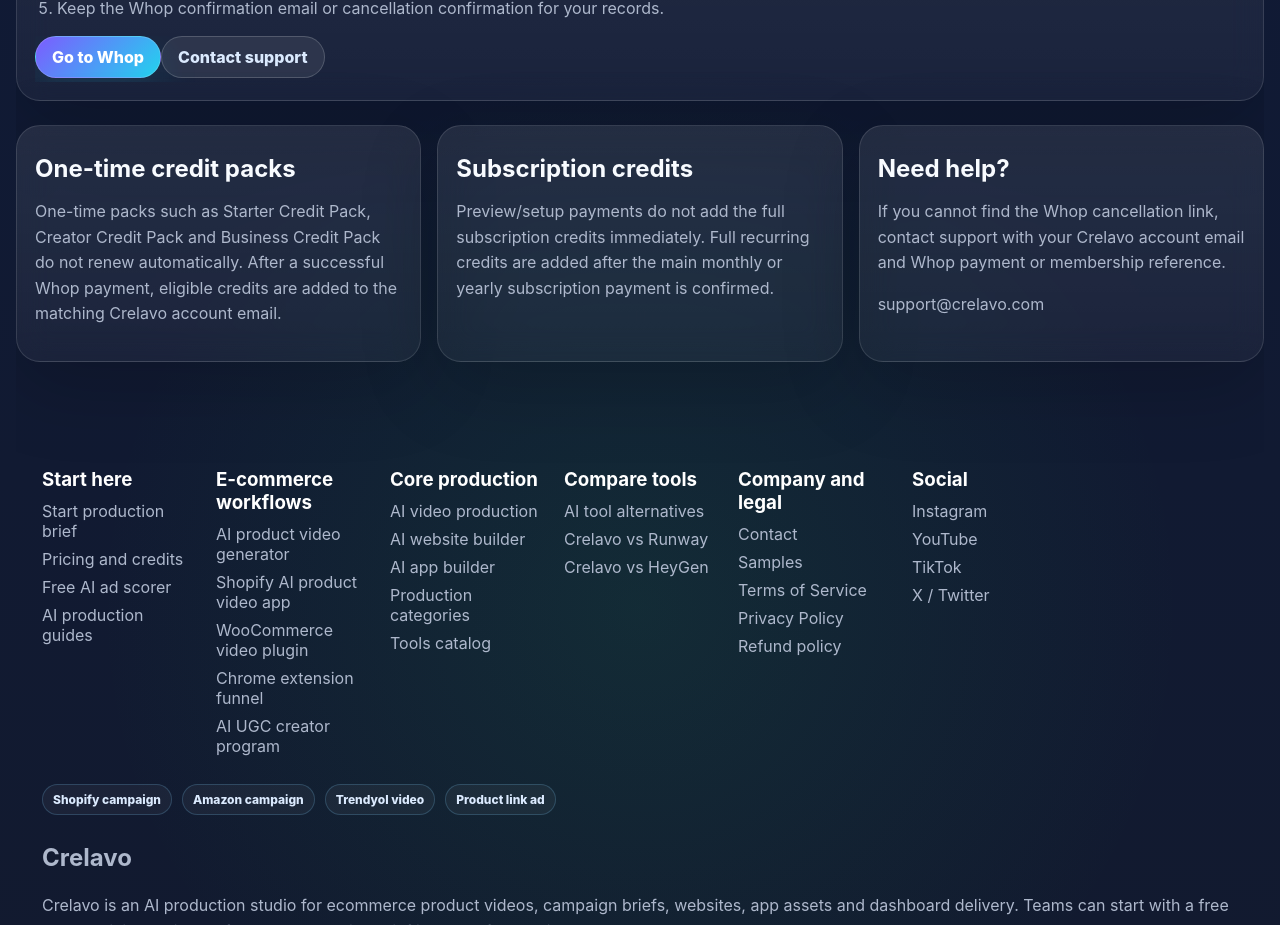
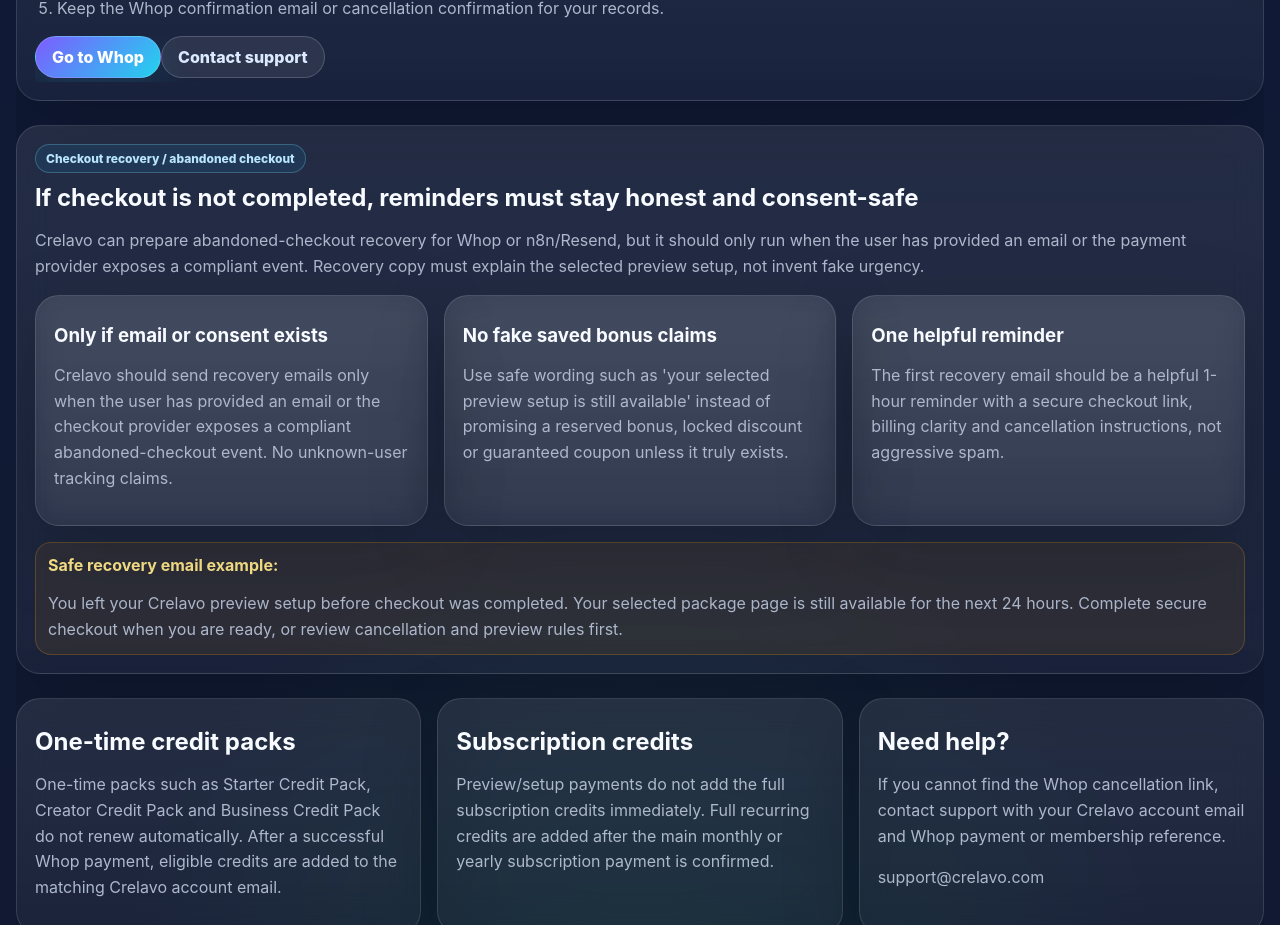
Before and after one commit to olcayto44/crelavo-vercel-upload, a Next.js app: page /whop-billing in a window 1280 px wide. Shown: the part 900-1825 px from the top of the page. Built offline with nearby package versions, Linux system fonts and the light colour scheme; no server answers.

Commit message:
Add safe checkout recovery guidance

```diff
--- a/src/app/admin/growth/page.tsx
+++ b/src/app/admin/growth/page.tsx
@@ -183,7 +183,7 @@ const apiPhaseRoadmap = [
   { title: "Coupon hunt claim engine", status: "api_required", note: "Create real campaign toggles, limited coupon codes, claim logging, expiry checks and abuse controls before showing hidden promo campaigns publicly." },
   { title: "Watermarked preview export", status: "api_required", note: "Render tasteful Made with Crelavo AI watermark on preview exports and unlock clean export only for eligible paid Business/Team access." },
   { title: "AI Ad Re-Creator pipeline", status: "api_required", note: "Upload/link intake, audio transcription, visual/scene timing analysis, safe structure extraction, rewritten script, original media generation and localization require provider APIs." },
-  { title: "Abandoned checkout recovery", status: "api_or_n8n_required", note: "Use Whop native automation if available; otherwise log pre-checkout intent and send Resend/n8n recovery emails only when email/consent exists." }
+  { title: "Abandoned checkout recovery", status: "api_or_n8n_required", note: "First verify whether Whop exposes abandoned checkout events or native recovery emails. If not, log Crelavo pre-checkout intent with package, email/consent, UTM and timestamp, then send one Resend/n8n recovery email after about 1 hour only when compliant. Copy must avoid fake saved bonuses, fake scarcity or guaranteed discounts." }
 ];
 
 function statusLabel(status: string) {
--- a/src/app/dashboard/payment/page.tsx
+++ b/src/app/dashboard/payment/page.tsx
@@ -187,6 +187,10 @@ export default async function PaymentPage({ searchParams }: { searchParams?: Pro
               <Link className="btn secondary" href="/whop-billing">Cancellation steps</Link>
             </div>
           ) : null}
+          <div className="workspace-action-note" style={{ marginTop: 12 }}>
+            <p><strong>If you leave checkout unfinished:</strong> Crelavo may only send a recovery reminder when your email/consent or a compliant Whop checkout event exists. The reminder should link back to secure checkout and never invent a fake saved bonus or guaranteed discount.</p>
+            <Link className="btn secondary" href="/whop-billing">Recovery email rules</Link>
+          </div>
           <p style={{ color: "var(--muted)", margin: 0 }}>
             Card details are entered on the secure checkout page of the active payment provider. Crelavo does not store raw card numbers. Use the same email as your Crelavo account so admin review can match the payment quickly during early launch.
           </p>
--- a/src/app/whop-billing/page.tsx
+++ b/src/app/whop-billing/page.tsx
@@ -22,6 +22,21 @@ const whopMenuNames = [
   "Manage membership",
   "Manage subscription",
   "Cancel membership / Cancel subscription"
+];
+
+const checkoutRecoveryRules = [
+  {
+    title: "Only if email or consent exists",
+    text: "Crelavo should send recovery emails only when the user has provided an email or the checkout provider exposes a compliant abandoned-checkout event. No unknown-user tracking claims."
+  },
+  {
+    title: "No fake saved bonus claims",
+    text: "Use safe wording such as 'your selected preview setup is still available' instead of promising a reserved bonus, locked discount or guaranteed coupon unless it truly exists."
+  },
+  {
+    title: "One helpful reminder",
+    text: "The first recovery email should be a helpful 1-hour reminder with a secure checkout link, billing clarity and cancellation instructions, not aggressive spam."
+  }
 ];
 
 export default async function WhopBillingPage() {
@@ -80,6 +95,28 @@ export default async function WhopBillingPage() {
           </div>
         </section>
 
+        <section className="card" style={{ marginTop: 24 }}>
+          <span className="badge">Checkout recovery / abandoned checkout</span>
+          <h2>If checkout is not completed, reminders must stay honest and consent-safe</h2>
+          <p style={{ color: "var(--muted)" }}>
+            Crelavo can prepare abandoned-checkout recovery for Whop or n8n/Resend, but it should only run when the user has provided an email or the payment provider exposes a compliant event. Recovery copy must explain the selected preview setup, not invent fake urgency.
+          </p>
+          <div className="admin-category-grid" style={{ marginTop: 16 }}>
+            {checkoutRecoveryRules.map((item) => (
+              <div className="card admin-category-card" key={item.title}>
+                <h3>{item.title}</h3>
+                <p>{item.text}</p>
+              </div>
+            ))}
+          </div>
+          <div className="workspace-action-note" style={{ marginTop: 16 }}>
+            <strong>Safe recovery email example:</strong>
+            <p style={{ marginBottom: 0 }}>
+              You left your Crelavo preview setup before checkout was completed. Your selected package page is still available for the next 24 hours. Complete secure checkout when you are ready, or review cancellation and preview rules first.
+            </p>
+          </div>
+        </section>
+
         <section className="grid" style={{ marginTop: 24 }}>
           <div className="card">
             <h2>One-time credit packs</h2>
```
